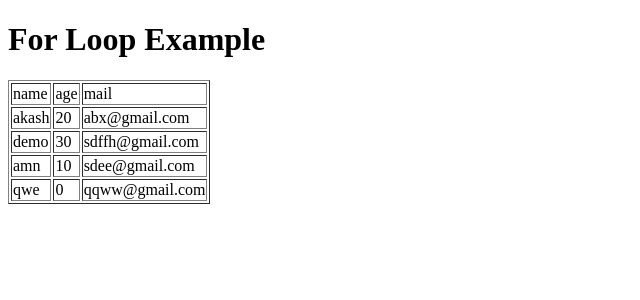
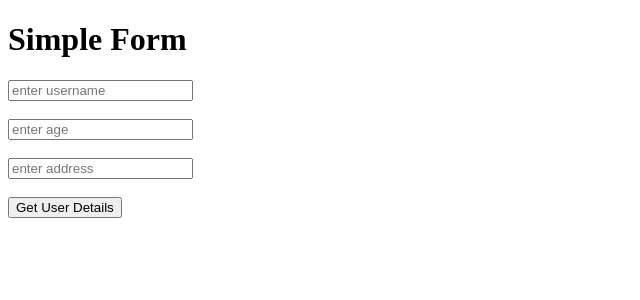
Before and after one commit to Akash-Traveller/Angular_Examples, an Angular app: page / in a window 1280 px wide. Shown: the top 300 px of the page, without its empty margins (0-640 px from the left). Built offline with nearby package versions, Linux system fonts and the light colour scheme.

Commit message:
form example

```diff
--- a/src/app/app.component.html
+++ b/src/app/app.component.html
@@ -1,16 +1,10 @@
-<h1>For Loop Example</h1>
-<table border="1">
-    <tr>
-        <td>name</td>
-        <td>age</td>
-        <td>mail</td>
-    </tr>
-    <tr *ngFor="let item of data2">
-        <td>{{item.name}}</td>
-        <td>{{item.age}}</td>
-        <td>{{item.email}}</td>
-    </tr>
-</table>
-<!-- <h4 *ngFor="let items of data2">
-    {{items.name}}
-</h4> -->
+<h1>Simple Form</h1>
+<form #simpleForm="ngForm" (ngSubmit)="getValues(simpleForm.value)">
+    <input type="text" ngModel name="user" placeholder="enter username"/>
+    <br><br>
+    <input type="text" ngModel name="age" placeholder="enter age"/>
+    <br><br>
+    <input type="text" ngModel name="address" placeholder="enter address"/>
+    <br><br>
+    <button>Get User Details</button>
+</form>
--- a/src/app/app.component.ts
+++ b/src/app/app.component.ts
@@ -37,4 +37,8 @@ export class AppComponent {
   ngOnInit() {
     // this.parentMessage ="Code-Android-example.blogspot.com";
   }
+
+  getValues(val: any) {
+    console.log("Hi",val)
+  }
 }
--- a/src/app/app.module.ts
+++ b/src/app/app.module.ts
@@ -4,6 +4,7 @@ import { BrowserModule } from '@angular/platform-browser';
 import { AppRoutingModule } from './app-routing.module';
 import { AppComponent } from './app.component';
 import { ChildcomComponent } from './childcom/childcom.component';
+import { FormsModule } from '@angular/forms'
 
 @NgModule({
   declarations: [
@@ -12,7 +13,8 @@ import { ChildcomComponent } from './childcom/childcom.component';
   ],
   imports: [
     BrowserModule,
-    AppRoutingModule
+    AppRoutingModule,
+    FormsModule
   ],
   providers: [],
   bootstrap: [AppComponent]
```
